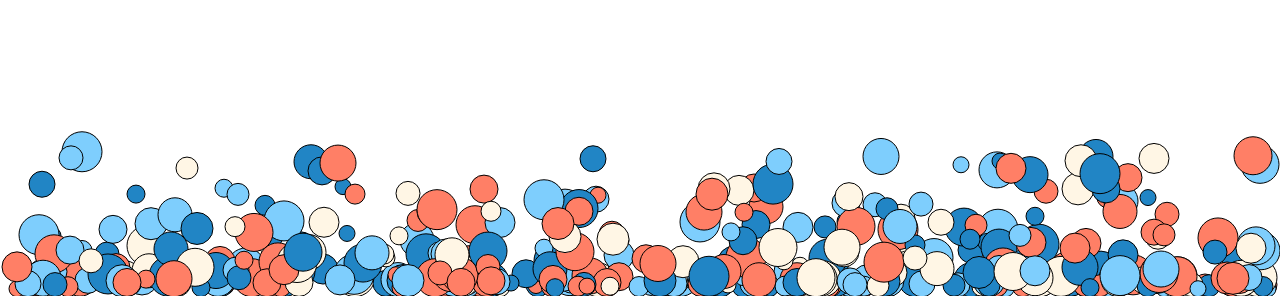
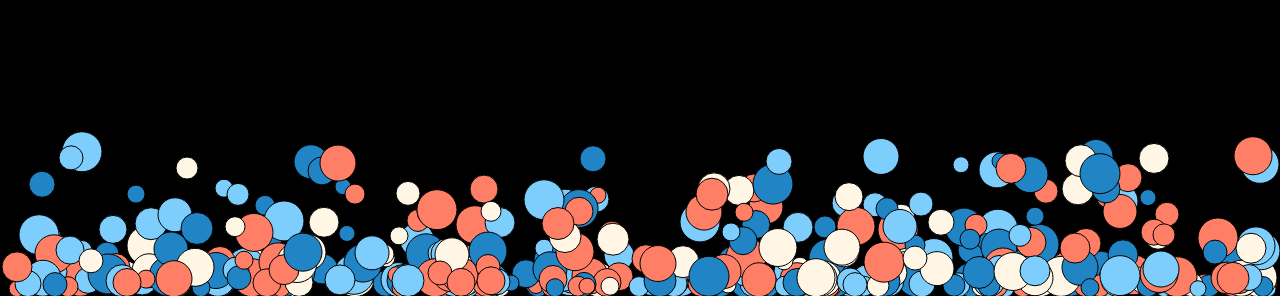
Before and after one commit to AlexanderCarlston/gravity, a website built with webpack: page src/index.html in a window 1280 px wide. Shown: the part 504-804 px from the top of the page. Built offline with nearby package versions, Linux system fonts and the light colour scheme.

Commit message:
Add color black to canvas

```diff
--- a/src/index.html
+++ b/src/index.html
@@ -7,6 +7,9 @@
       body {
         margin: 0;
       }
+      canvas {
+        background-color: black;
+      }
     </style>
   </head>
   <body>
```
Also changed, not shown: dist/index.html.
